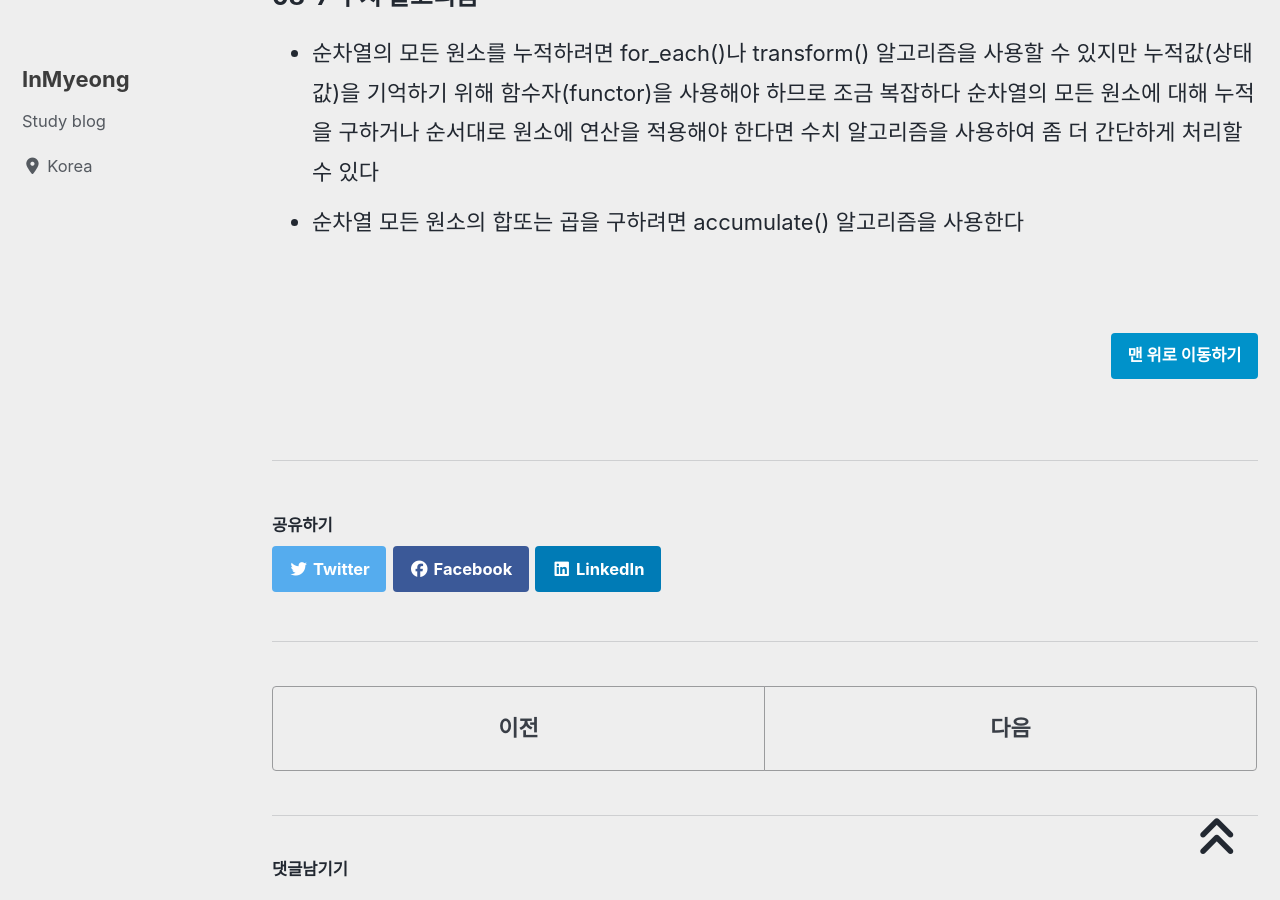
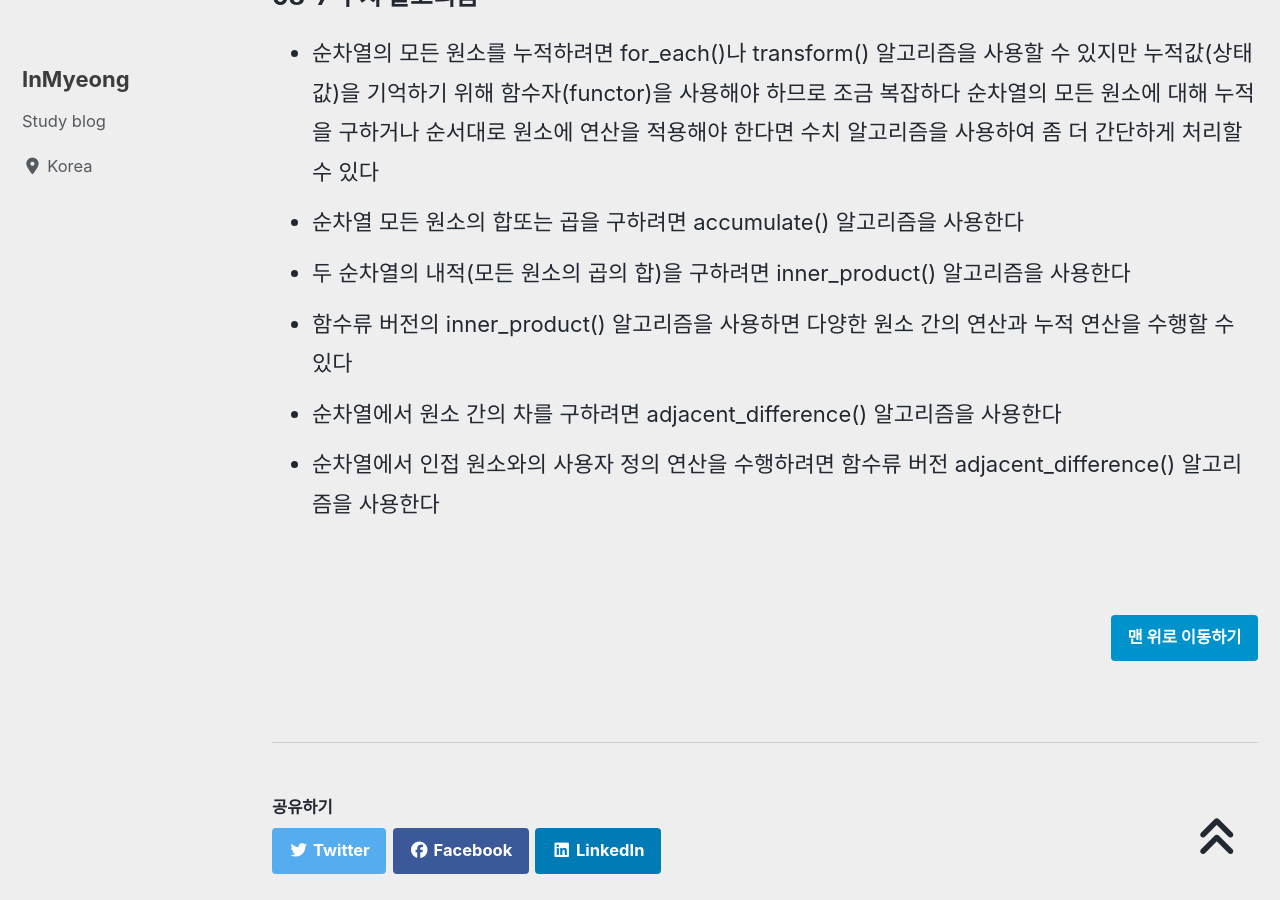
Before and after one commit to devMyeong/devMyeong.github.io, a Jekyll site: the page built from _posts/stl/2021-08-12-cpp-stl.md, in a window 1280 px wide and 900 px high, scrolled down 21561 px. Built offline with Jekyll 4.4.1, drawn with Linux system fonts in a browser that asks for light colours; cached includes are drawn as plain includes; nearby versions of some CDN libraries; some web fonts are replaced; comment, search, counter and statistics services are not loaded.

Commit message:
update stl chapter 08-7

```diff
--- a/_posts/stl/2021-08-12-cpp-stl.md
+++ b/_posts/stl/2021-08-12-cpp-stl.md
@@ -358,6 +358,10 @@ lt.remove_if(Predicate); // 이와 같이 조건자가 참인 모든 원소를
 ### 08-7 수치 알고리즘
 - 순차열의 모든 원소를 누적하려면 for_each()나 transform() 알고리즘을 사용할 수 있지만 누적값(상태값)을 기억하기 위해 함수자(functor)을 사용해야 하므로 조금 복잡하다 순차열의 모든 원소에 대해 누적을 구하거나 순서대로 원소에 연산을 적용해야 한다면 수치 알고리즘을 사용하여 좀 더 간단하게 처리할 수 있다
 - 순차열 모든 원소의 합또는 곱을 구하려면 accumulate() 알고리즘을 사용한다
+- 두 순차열의 내적(모든 원소의 곱의 합)을 구하려면 inner_product() 알고리즘을 사용한다
+- 함수류 버전의 inner_product() 알고리즘을 사용하면 다양한 원소 간의 연산과 누적 연산을 수행할 수 있다
+- 순차열에서 원소 간의 차를 구하려면 adjacent_difference() 알고리즘을 사용한다
+- 순차열에서 인접 원소와의 사용자 정의 연산을 수행하려면 함수류 버전 adjacent_difference() 알고리즘을 사용한다
 
 <br>
 
```
